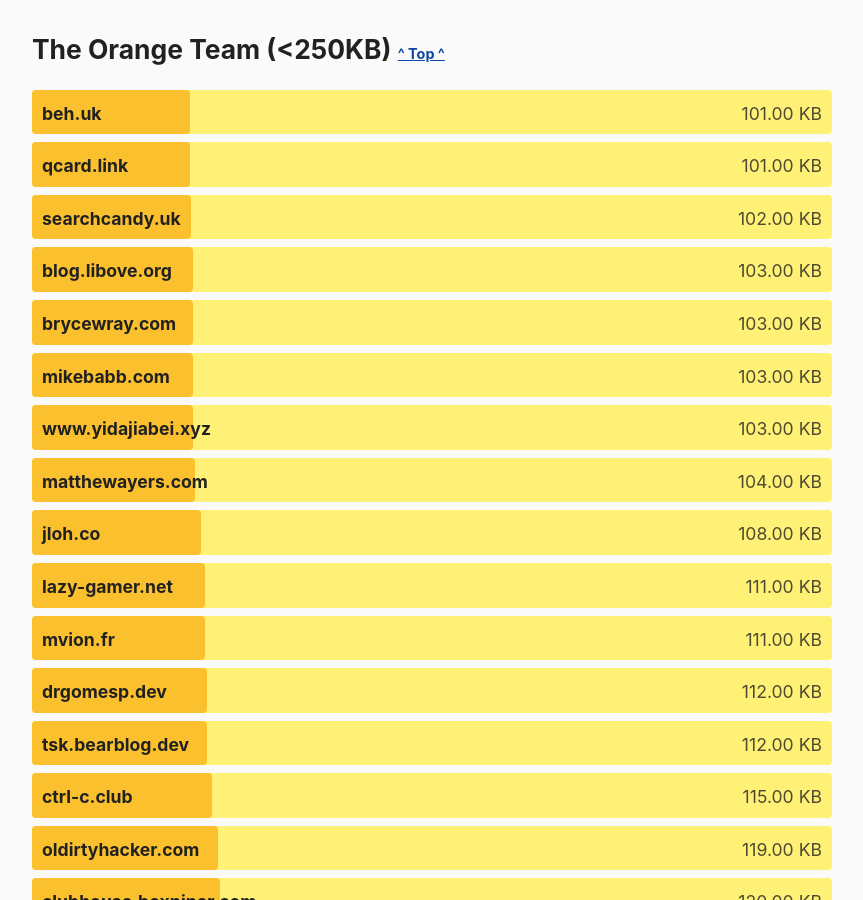
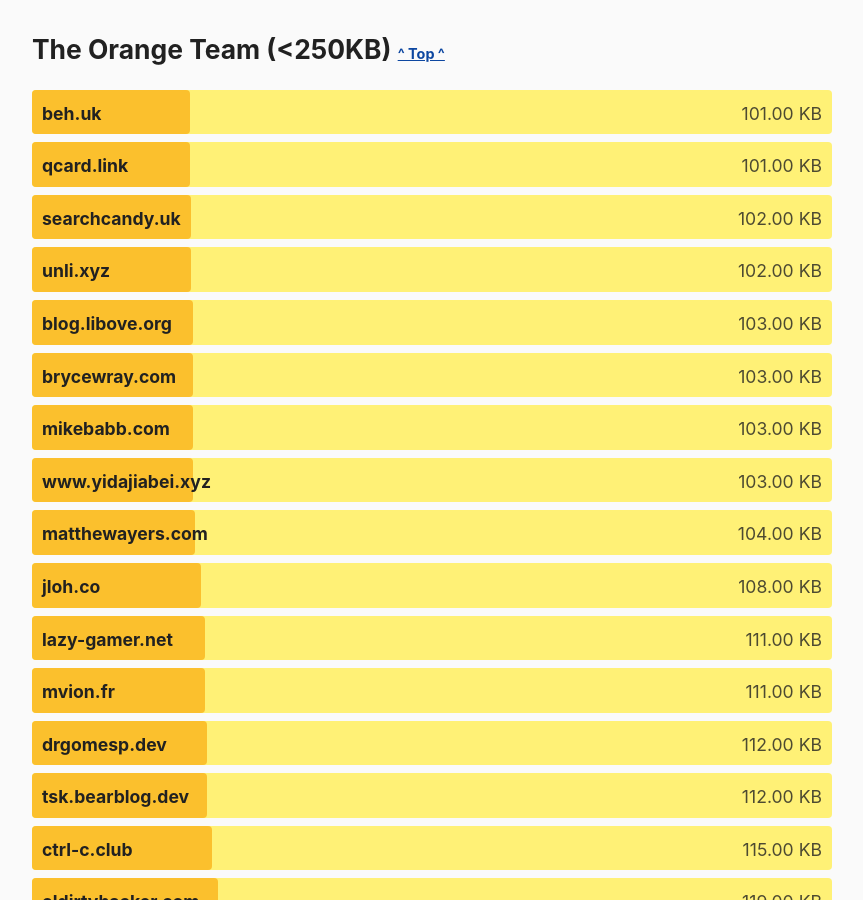
Before and after one commit to kevquirk/512kb.club, a Jekyll site: the page built from index.md, in a window 1280 px wide and 900 px high, scrolled down 17686 px. Shown: the whole window, without its empty margins (208-1071 px from the left). Built offline with Jekyll 4.4.1, drawn with Linux system fonts in a browser that asks for light colours.

Commit message:
add unli.xyz

```diff
--- a/_data/sites.yml
+++ b/_data/sites.yml
@@ -2378,6 +2378,11 @@
   size: 39.2
   last_checked: 2022-09-14
 
+- domain: unli.xyz
+  url: https://unli.xyz/
+  size: 102
+  last_checked: 2022-10-05
+
 - domain: unsolicitedadvise.com
   url: https://unsolicitedadvise.com/
   size: 454
```
